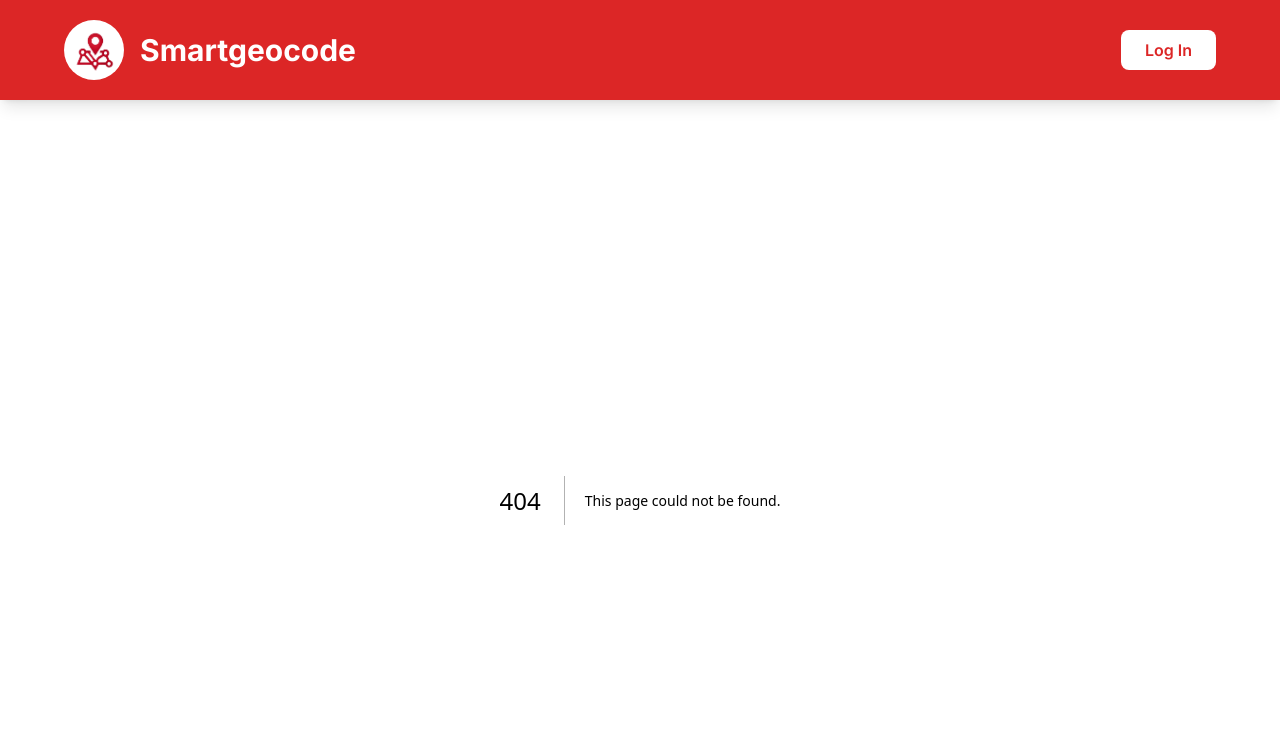
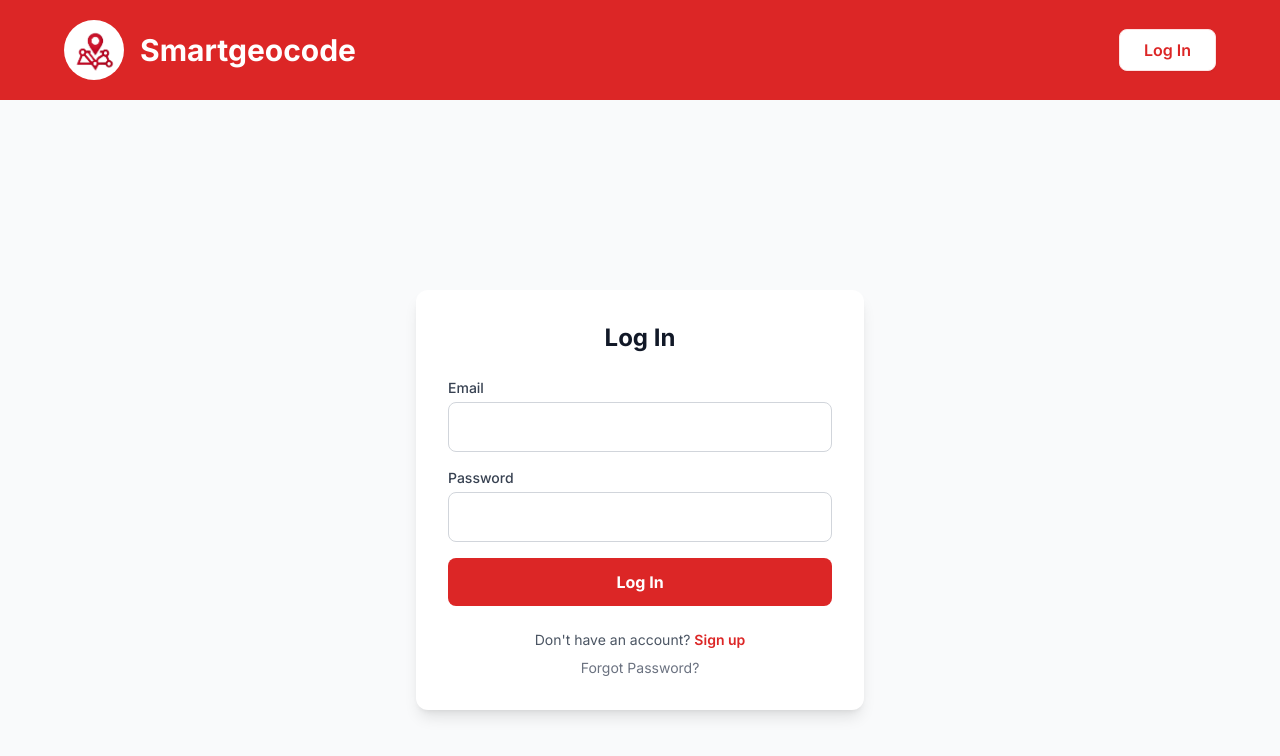
Before and after one commit to support934/smartgecode-saas, a Next.js app in the folder smartgeocode-frontend/: page /login in a window 1280 px wide. Before the commit this address had no page. Shown: the top 756 px of the page. Built offline with nearby package versions, Linux system fonts and the light colour scheme.

Commit message:
updated FE files next.js signup-page.tsx app-page.tsx

```diff
--- a/smartgeocode-frontend/app/ClientHeader.tsx
+++ b/smartgeocode-frontend/app/ClientHeader.tsx
@@ -1,37 +1,27 @@
 'use client';
 
 import { useState, useEffect } from 'react';
-import Link from 'next/link'; // Use Next.js Link for speed
+import Link from 'next/link';
 
 export default function ClientHeader() {
   const [isLoggedIn, setIsLoggedIn] = useState(false);
   const [email, setEmail] = useState('');
 
   useEffect(() => {
+    // Check local storage for token
     const checkAuth = () => {
-      if (typeof window !== 'undefined') {
         const token = localStorage.getItem('token');
-        const storedEmail = localStorage.getItem('email');
-        const loggedIn = !!token;
-        setIsLoggedIn(loggedIn);
-        setEmail(storedEmail || '');
-      }
+        setIsLoggedIn(!!token);
+        setEmail(localStorage.getItem('email') || '');
     };
-
     checkAuth();
-
-    window.addEventListener('storage', checkAuth);
-    const interval = setInterval(checkAuth, 1000); // Relaxed poll to 1s
-
-    return () => {
-      window.removeEventListener('storage', checkAuth);
-      clearInterval(interval);
-    };
+    // Use interval to catch login state changes from other tabs/pages
+    const interval = setInterval(checkAuth, 1000);
+    return () => clearInterval(interval);
   }, []);
 
   const logout = () => {
     localStorage.clear();
-    // Redirect to home page after logout
     window.location.href = '/';
   };
 
@@ -39,21 +29,19 @@ export default function ClientHeader() {
     <div className="flex items-center space-x-6">
       {isLoggedIn ? (
         <>
-          <Link href="/success" className="text-lg font-medium hover:underline">
-             Dashboard ({email})
-          </Link>
+          <span className="text-gray-700 font-medium hidden sm:inline">{email}</span>
           <button
             onClick={logout}
-            className="bg-white text-red-600 px-6 py-2 rounded-lg font-semibold hover:bg-gray-100 transition"
+            className="text-red-600 font-semibold hover:underline"
           >
             Log Out
           </button>
         </>
       ) : (
-        // FIXED: Points to /signup instead of /success for login
+        // FIXED: Points to /login
         <Link
-          href="/signup"
-          className="bg-white text-red-600 px-6 py-2 rounded-lg font-semibold hover:bg-gray-100 transition"
+          href="/login"
+          className="bg-white text-red-600 px-6 py-2 rounded-lg font-semibold hover:bg-gray-100 transition shadow-sm border border-red-100"
         >
           Log In
         </Link>
--- /dev/null
+++ b/smartgeocode-frontend/app/login/page.tsx
@@ -0,0 +1,107 @@
+'use client';
+
+import { useState, useEffect } from 'react';
+import { useRouter, useSearchParams } from 'next/navigation';
+import Link from 'next/link';
+
+export default function Login() {
+  const [email, setEmail] = useState('');
+  const [password, setPassword] = useState('');
+  const [error, setError] = useState('');
+  const [loading, setLoading] = useState(false);
+  const router = useRouter();
+  const searchParams = useSearchParams();
+
+  useEffect(() => {
+    // Auto-fill email if passed from signup/landing
+    const paramEmail = searchParams.get('email');
+    if (paramEmail) setEmail(paramEmail);
+  }, [searchParams]);
+
+  const handleLogin = async (e: React.FormEvent) => {
+    e.preventDefault();
+    setLoading(true);
+    setError('');
+
+    try {
+      // Use relative path - Proxy handles the rest
+      const res = await fetch('/api/login', {
+        method: 'POST',
+        headers: { 'Content-Type': 'application/json' },
+        body: JSON.stringify({ email: email.toLowerCase().trim(), password }),
+      });
+
+      const data = await res.json();
+
+      if (res.ok) {
+        // Save token and redirect to dashboard
+        localStorage.setItem('token', data.token);
+        localStorage.setItem('email', email.toLowerCase().trim());
+        // Force a hard reload or router push to dashboard
+        window.location.href = '/dashboard';
+      } else {
+        setError(data.message || 'Invalid email or password');
+      }
+    } catch (err) {
+      setError('Network error. Please try again.');
+    } finally {
+      setLoading(false);
+    }
+  };
+
+  return (
+    <div className="min-h-screen bg-gray-50 flex items-center justify-center p-4">
+      <div className="max-w-md w-full bg-white rounded-xl shadow-lg p-8">
+        <h2 className="text-2xl font-bold text-center mb-6 text-gray-900">Log In</h2>
+
+        {error && (
+          <div className="mb-4 p-3 bg-red-50 border border-red-200 text-red-600 rounded-lg text-sm font-semibold text-center">
+            {error}
+          </div>
+        )}
+
+        <form onSubmit={handleLogin} className="space-y-4">
+          <div>
+            <label className="block text-sm font-medium text-gray-700 mb-1">Email</label>
+            <input
+              type="email"
+              value={email}
+              onChange={(e) => setEmail(e.target.value)}
+              required
+              className="w-full p-3 border border-gray-300 rounded-lg focus:ring-2 focus:ring-red-500 outline-none"
+            />
+          </div>
+          <div>
+            <label className="block text-sm font-medium text-gray-700 mb-1">Password</label>
+            <input
+              type="password"
+              value={password}
+              onChange={(e) => setPassword(e.target.value)}
+              required
+              className="w-full p-3 border border-gray-300 rounded-lg focus:ring-2 focus:ring-red-500 outline-none"
+            />
+          </div>
+          <button
+            type="submit"
+            disabled={loading}
+            className="w-full bg-red-600 text-white p-3 rounded-lg font-bold hover:bg-red-700 transition disabled:opacity-50"
+          >
+            {loading ? 'Logging in...' : 'Log In'}
+          </button>
+        </form>
+
+        <p className="text-center mt-6 text-sm text-gray-600">
+          Don't have an account?{' '}
+          <Link href="/signup" className="text-red-600 font-semibold hover:underline">
+            Sign up
+          </Link>
+        </p>
+        <p className="text-center mt-2 text-sm">
+          <Link href="/forgot-password" className="text-gray-500 hover:underline">
+            Forgot Password?
+          </Link>
+        </p>
+      </div>
+    </div>
+  );
+}
--- a/smartgeocode-frontend/app/signup/page.tsx
+++ b/smartgeocode-frontend/app/signup/page.tsx
@@ -9,20 +9,17 @@ export default function Signup() {
   const [password, setPassword] = useState('');
   const [error, setError] = useState('');
   const [loading, setLoading] = useState(false);
-  const [isExistingUser, setIsExistingUser] = useState(false);
   const router = useRouter();
 
   const handleSignup = async (e: React.FormEvent) => {
     e.preventDefault();
     setLoading(true);
     setError('');
-    setIsExistingUser(false);
 
     const normalizedEmail = email.toLowerCase().trim();
 
     try {
-      // 🛑 FIXED: Changed from 'https://smartgeocode.railway.internal...' to relative path
-      // Next.js will proxy this to your backend automatically.
+      // PROXY: Calls /api/signup -> Backend
       const res = await fetch('/api/signup', {
         method: 'POST',
         headers: { 'Content-Type': 'application/json' },
@@ -33,19 +30,19 @@ export default function Signup() {
 
       if (res.ok) {
         localStorage.setItem('email', normalizedEmail);
-        router.push('/success');
+        router.push('/success'); // Go to success/dashboard on new signup
       } else {
-        // Intelligent Error Handling
+        // If account exists, we redirect them to the LOGIN page, breaking the loop.
         const msg = data.message?.toLowerCase() || '';
-        if (msg.includes('email') && (msg.includes('exist') || msg.includes('taken') || msg.includes('log in'))) {
-            setIsExistingUser(true);
-            setError('Account already exists. Please log in.');
+        if (msg.includes('email') && (msg.includes('exist') || msg.includes('taken'))) {
+            // Redirect to Login with email pre-filled
+            router.push(`/login?email=${encodeURIComponent(normalizedEmail)}&error=exists`);
         } else {
-            setError(data.message || 'Signup failed—try again');
+            setError(data.message || 'Signup failed');
         }
       }
     } catch (err) {
-      console.error("Signup Error:", err);
+      console.error(err);
       setError('Network error. Please try again.');
     } finally {
       setLoading(false);
@@ -53,34 +50,16 @@ export default function Signup() {
   };
 
   return (
-    <div className="min-h-screen bg-gradient-to-br from-red-50 to-white flex items-center justify-center p-4">
+    <div className="min-h-screen bg-gray-50 flex items-center justify-center p-4">
       <div className="max-w-md w-full bg-white rounded-xl shadow-lg p-8">
-        <h2 className="text-2xl font-bold text-center mb-6 text-red-600">
-          {isExistingUser ? 'Welcome Back' : 'Sign Up'}
-        </h2>
+        <h2 className="text-2xl font-bold text-center mb-6 text-red-600">Create Account</h2>
 
         {error && (
-          <div className="bg-red-50 border border-red-200 text-red-600 p-3 rounded-lg mb-4 text-center text-sm font-semibold">
+          <div className="mb-4 p-3 bg-red-50 border border-red-200 text-red-600 rounded-lg text-sm font-semibold text-center">
             {error}
           </div>
         )}
 
-        {isExistingUser ? (
-          <div className="space-y-4">
-            <Link
-              href="/success" // Assuming /success or /dashboard is your login target
-              className="block w-full bg-red-600 text-white text-center p-3 rounded-lg hover:bg-red-700 font-bold shadow-md"
-            >
-              Log In Now
-            </Link>
-            <button
-              onClick={() => setIsExistingUser(false)}
-              className="block w-full text-gray-500 text-sm hover:underline py-2"
-            >
-              Use a different email
-            </button>
-          </div>
-        ) : (
         <form onSubmit={handleSignup} className="space-y-4">
           <input
             type="email"
@@ -88,7 +67,7 @@ export default function Signup() {
             value={email}
             onChange={(e) => setEmail(e.target.value)}
             required
-              className="w-full p-3 border border-gray-300 rounded-lg focus:ring-2 focus:ring-red-500 focus:border-transparent outline-none transition-all"
+            className="w-full p-3 border border-gray-300 rounded-lg outline-none focus:ring-2 focus:ring-red-500"
           />
           <input
             type="password"
@@ -96,26 +75,24 @@ export default function Signup() {
             value={password}
             onChange={(e) => setPassword(e.target.value)}
             required
-              className="w-full p-3 border border-gray-300 rounded-lg focus:ring-2 focus:ring-red-500 focus:border-transparent outline-none transition-all"
+            className="w-full p-3 border border-gray-300 rounded-lg outline-none focus:ring-2 focus:ring-red-500"
           />
           <button
             type="submit"
             disabled={loading}
-              className="w-full bg-red-600 text-white p-3 rounded-lg hover:bg-red-700 font-semibold disabled:opacity-50 transition-colors"
+            className="w-full bg-red-600 text-white p-3 rounded-lg font-bold hover:bg-red-700 transition disabled:opacity-50"
           >
             {loading ? 'Creating Account...' : 'Sign Up'}
           </button>
         </form>
-        )}
 
-        {!isExistingUser && (
-            <p className="text-center mt-6 text-sm text-gray-500">
+        <p className="text-center mt-6 text-sm text-gray-600">
           Already have an account?{' '}
-            <Link href="/success" className="text-red-600 hover:underline font-semibold">
+          {/* FIXED LINK: Points to the new /login page */}
+          <Link href="/login" className="text-red-600 font-semibold hover:underline">
             Log in
           </Link>
         </p>
-        )}
       </div>
     </div>
   );
```
Lines whose indentation alone changed are shown as unchanged.
